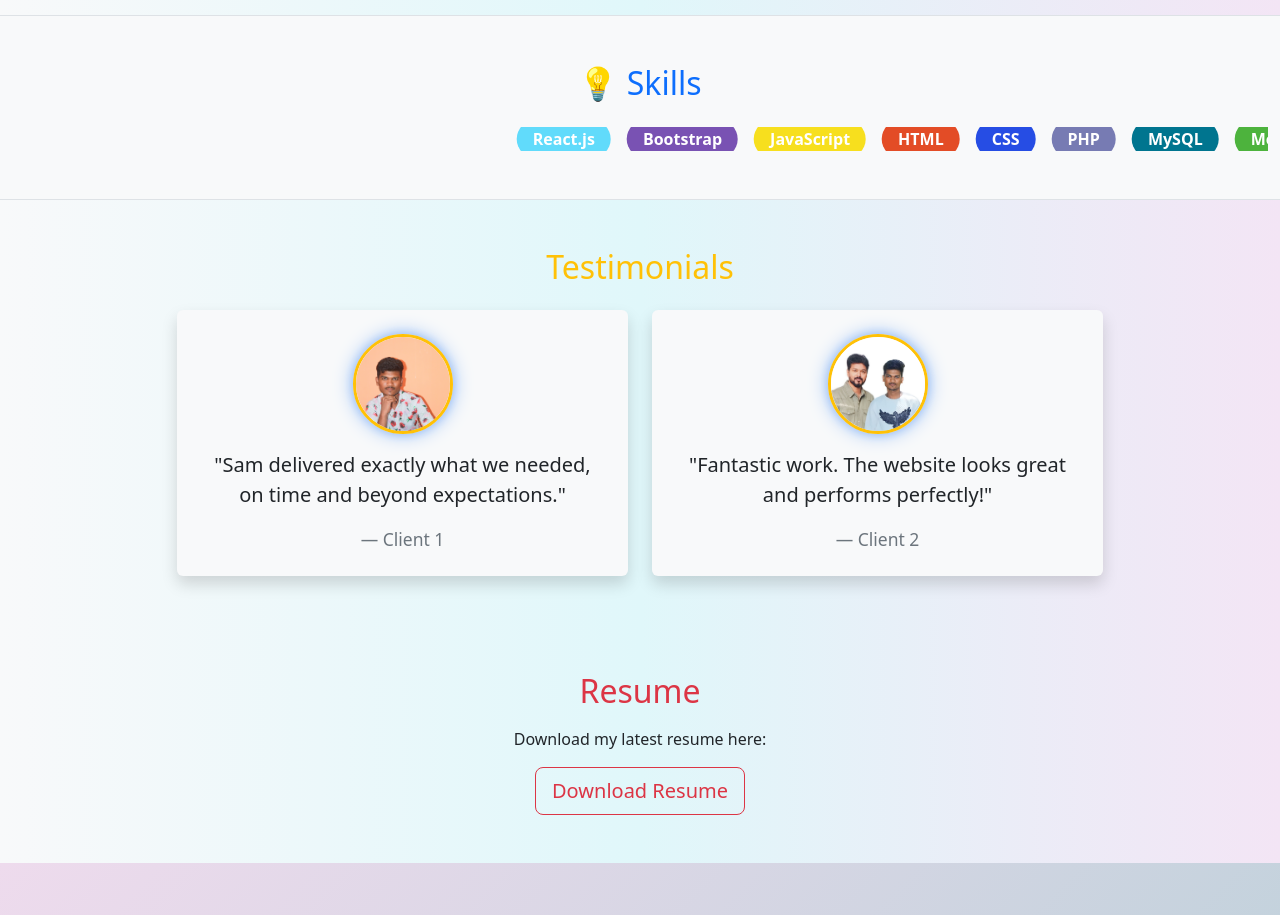
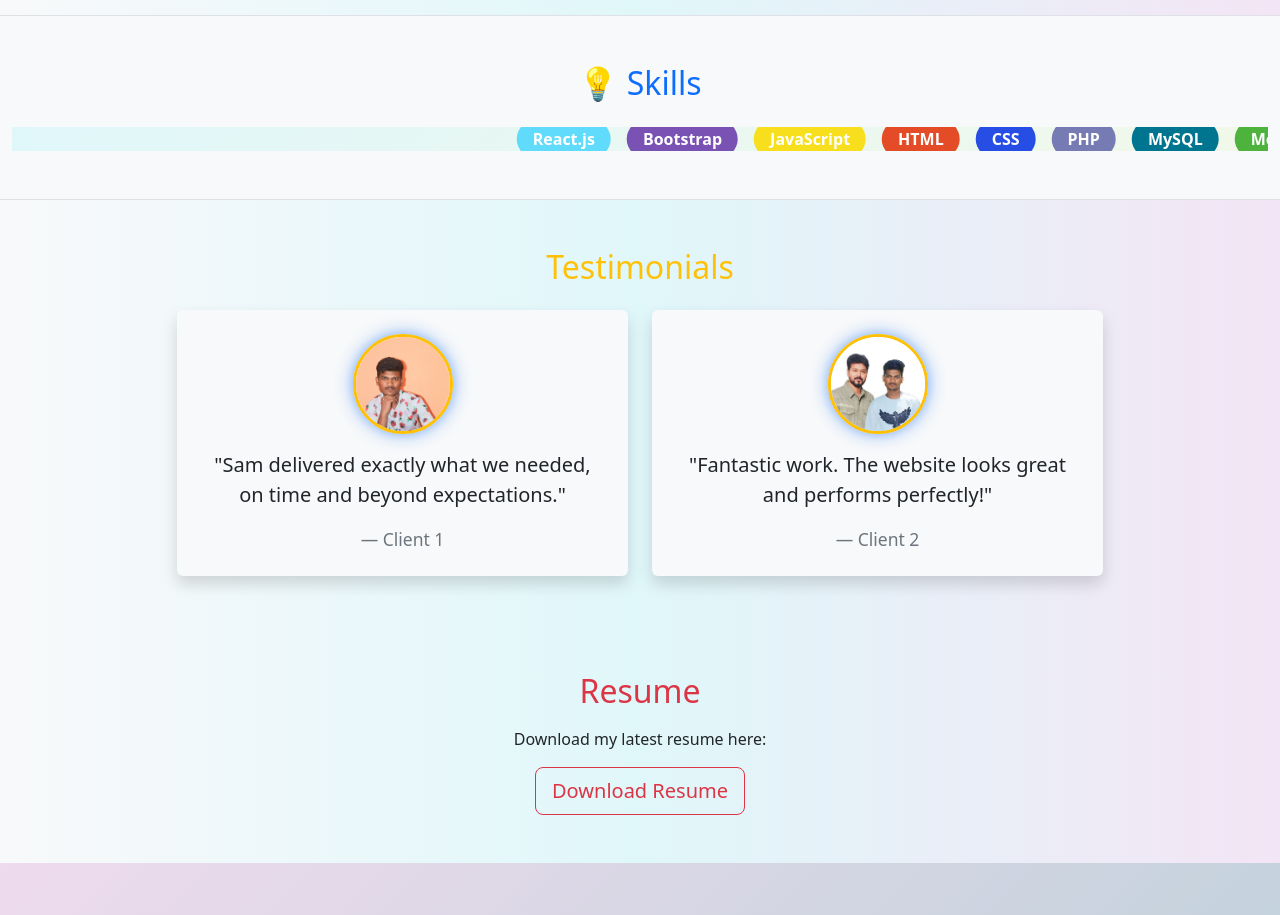
Before and after one commit to HappySamson/MyPortfolio, a React (Create React App) app: page / in a window 1280 px wide. Shown: the part 2120-3035 px from the top of the page. Built offline with nearby package versions, Linux system fonts and the light colour scheme.

Commit message:
Update App.css

```diff
--- a/src/App.css
+++ b/src/App.css
@@ -223,6 +223,7 @@ header {
 }
 /* Marquee animation */
 .marquee-container {
+  background: linear-gradient(135deg, #e0f7fa, #f1f8e9);
   overflow: hidden;
   white-space: nowrap;
   position: relative;
```
